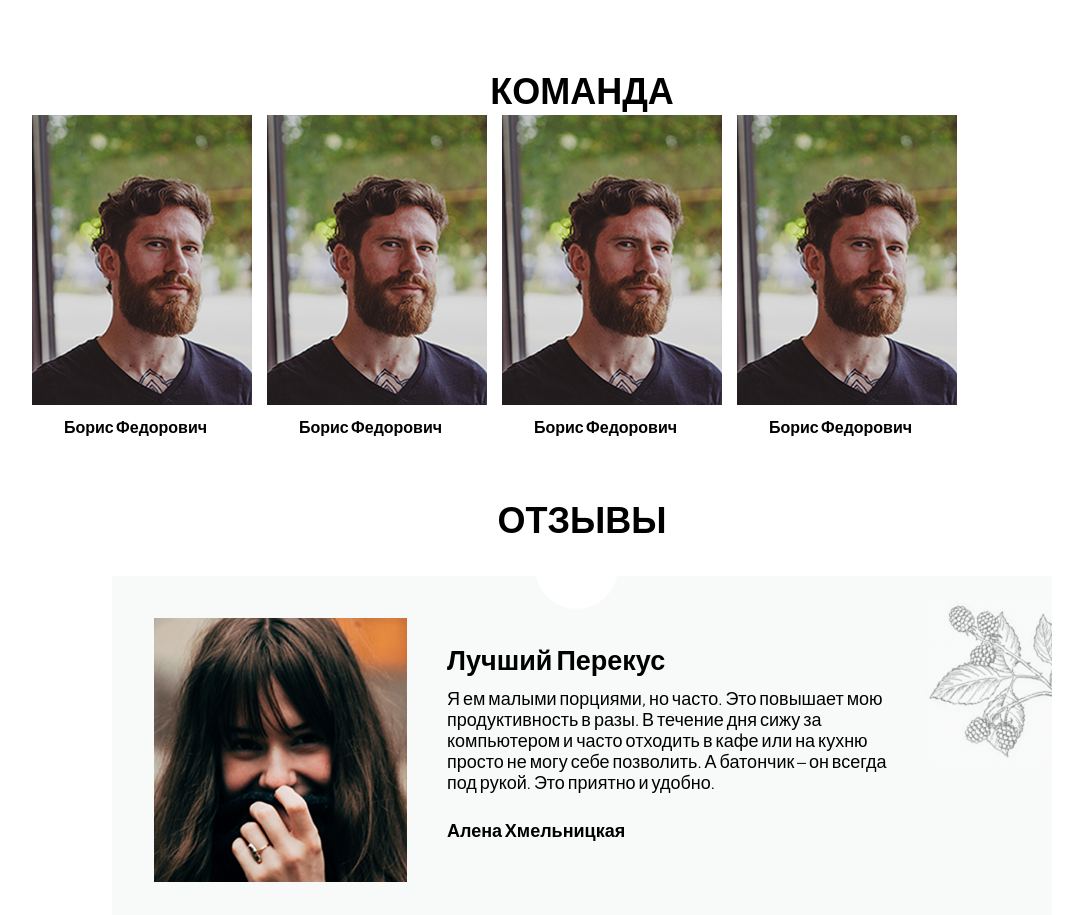
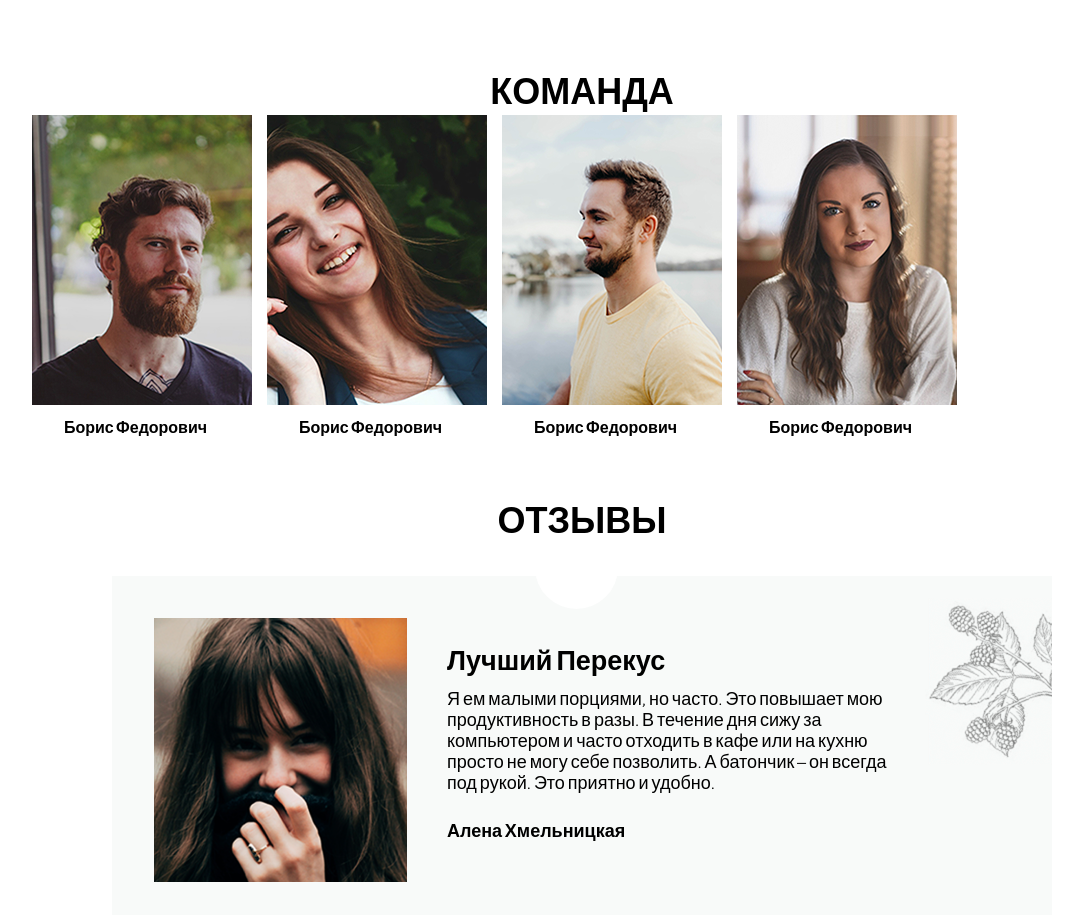
Before and after one commit to Yoshimitzu87/project_choko, a website: page index.html in a window 1280 px wide. Shown: the part 1924-2839 px from the top of the page, without its empty margins (58-1141 px from the left). Drawn offline with nearby package versions, Linux system fonts and the light colour scheme.

Commit message:
27.08.25

```diff
--- a/index.html
+++ b/index.html
@@ -258,7 +258,7 @@
                     </li>
                     <li class="teamlist__item">
                        <div class="teamlist__imgwrapper">
-                            <img src="img/teamphotos/teamphoto1.png" alt="фото челика из команды">
+                            <img src="img/teamphotos/teamphoto2.png" alt="фото челика из команды">
                         </div>
                         <div class="teamlistcontent__wrpapper">
                             <div class="teamlist__name">Борис Федорович</div>
@@ -271,7 +271,7 @@
                     </li>
                      <li class="teamlist__item">
                         <div class="teamlist__imgwrapper">
-                            <img src="img/teamphotos/teamphoto1.png" alt="фото челика из команды">
+                            <img src="img/teamphotos/teamphoto3.png" alt="фото челика из команды">
                         </div>
                         <div class="teamlistcontent__wrpapper">
                             <div class="teamlist__name">Борис Федорович</div>
@@ -284,7 +284,7 @@
                     </li>
                      <li class="teamlist__item">
                         <div class="teamlist__imgwrapper">
-                            <img src="img/teamphotos/teamphoto1.png" alt="фото челика из команды">
+                            <img src="img/teamphotos/teamphoto4.png" alt="фото челика из команды">
                         </div>
                         <div class="teamlistcontent__wrpapper">
                             <div class="teamlist__name">Борис Федорович</div>
```
Also changed, not shown: 2 other files.
